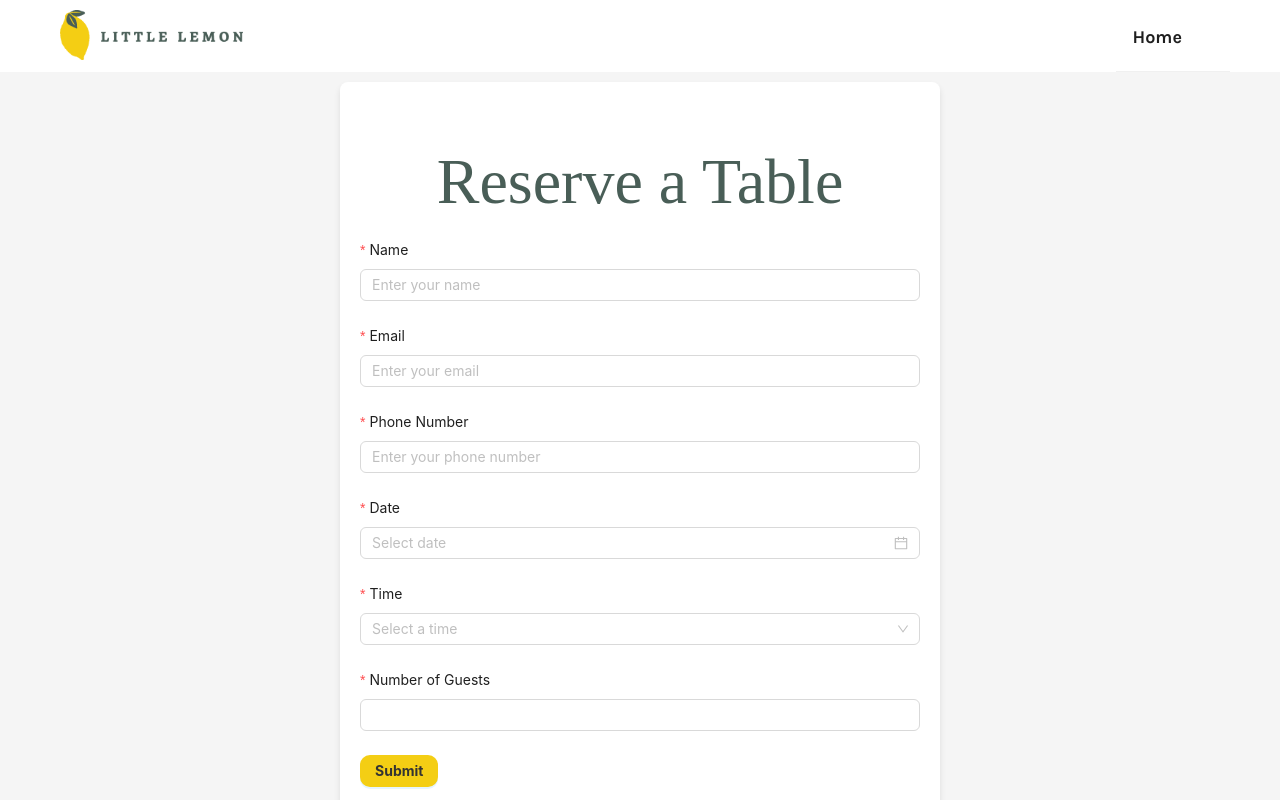
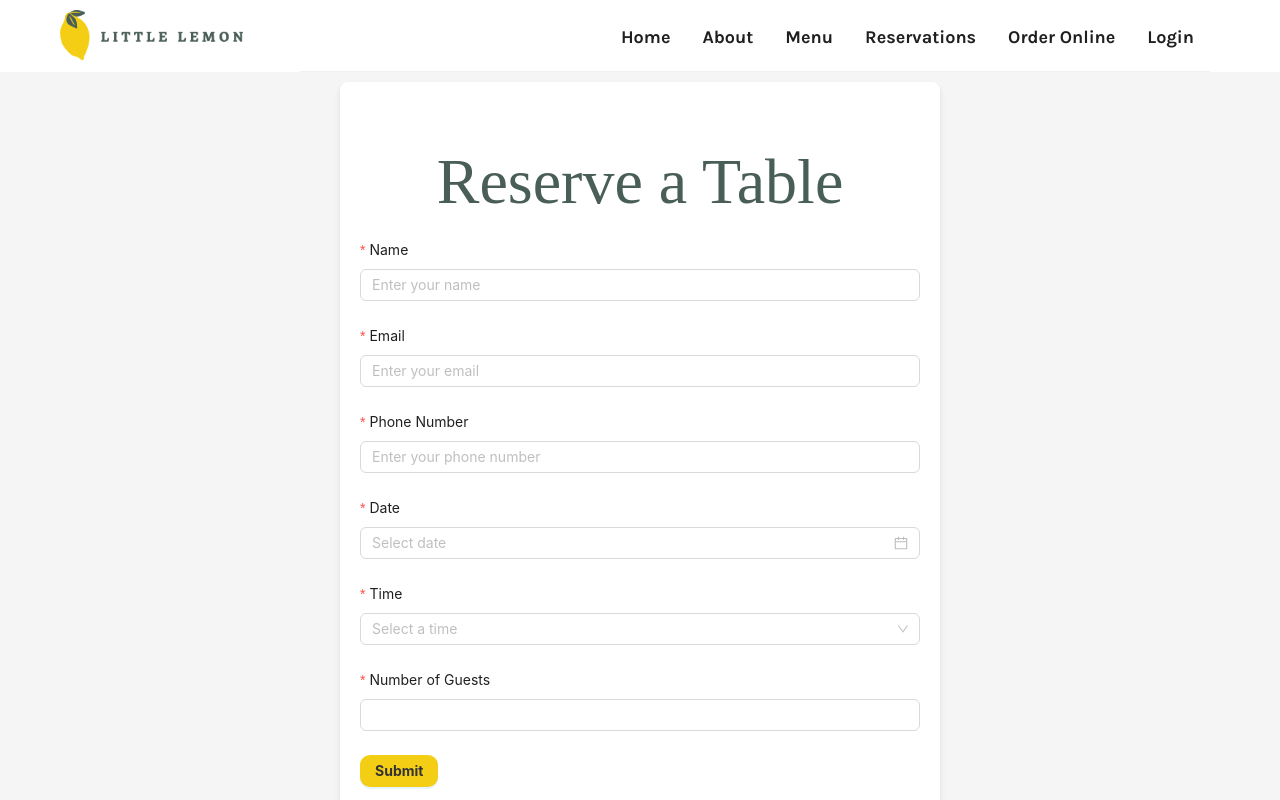
Before and after one commit to qver3nc1a/capstone-project, a React (Create React App) app: page /reservation in a window 1280 px wide. Shown: the top 800 px of the page. Built offline with nearby package versions, Linux system fonts and the light colour scheme; a web font is replaced by a local one.

Commit message:
refactor(Header): fix header menu

```diff
--- a/src/shared/Header/Header.css
+++ b/src/shared/Header/Header.css
@@ -15,8 +15,7 @@
 }
 
 .header_menu {
-  float: right;
-  text-align: right;
+  justify-content: end;
   margin-right: 50px;
   height: 70px;
   line-height: 70px;
--- a/src/shared/Header/Header.js
+++ b/src/shared/Header/Header.js
@@ -4,7 +4,7 @@ import './Header.css';
 
 function HeaderComponent() {
     return (
-        <Row className='header' align='middle' justify='space-between'>
+        <Row className='header' align='middle'>
             <Col xs={24} md={6} lg={6} className='header_logo'>
                 <img src='/images/Small_Logo.png' alt='Little Lemon Logo' />
             </Col>
```
